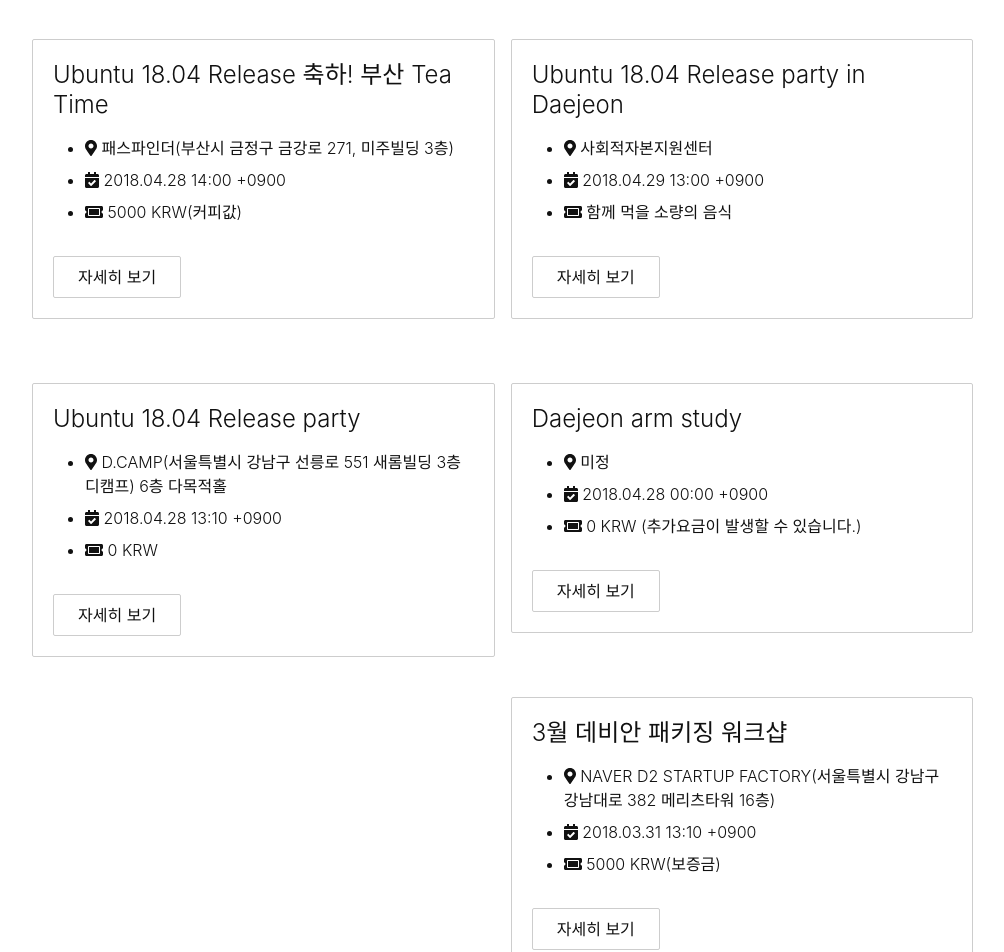
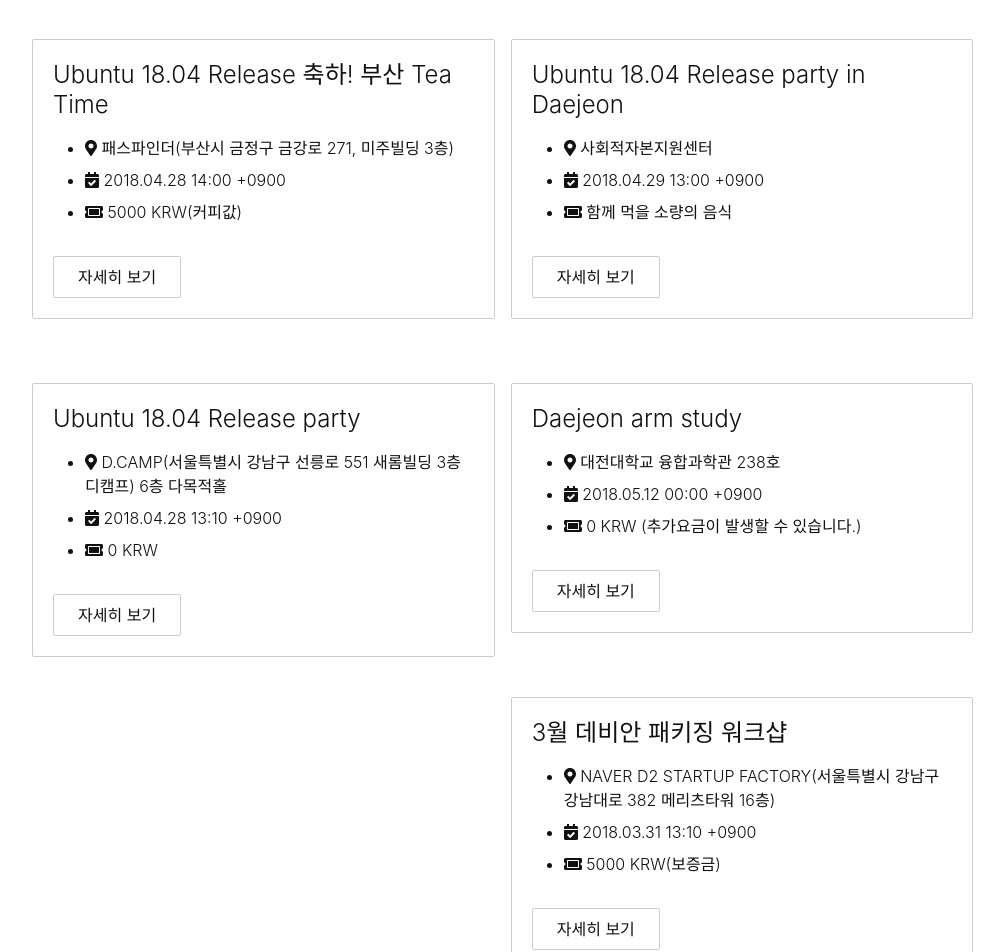
Before and after one commit to ubuntu-kr/events, a Jekyll site: the page built from index.html, in a window 1280 px wide. Shown: the part 590-1542 px from the top of the page, without its empty margins (121-1125 px from the left). Built offline with Jekyll 4.4.1, drawn with Linux system fonts in a browser that asks for light colours; some web fonts are replaced; the list of posts is cut into pages by our own code.

Commit message:
변경사항수정

```diff
--- a/_posts/2018-03-29-daejeon-arm-study.md
+++ b/_posts/2018-03-29-daejeon-arm-study.md
@@ -3,10 +3,11 @@ layout: event
 title:  "Daejeon arm study"
 desc: "대전 arm스터디"
 date: 2018-03-29 00:00:00 +0900
-start_time: 2018-04-28 00:00:00 +0900
+start_time: 2018-05-12 00:00:00 +0900
 submit_start: 2018-04-21 00:00:00 +0900
-submit_end: 2018-04-25 23:59:59 +0900
-location: "미정"
+submit_end: 2018-05-10 23:59:59 +0900
+location: "대전대학교 융합과학관 238호"
+location_query: "대전대학교+융합과학관"
 price: "0 KRW (추가요금이 발생할 수 있습니다.)"
 # ticket_link: "https://survey.ubuntu-kr.org/index.php/517667?lang=ko"
 image: "https://wiki.ubuntu-kr.org/images/a/a7/CortexStudy.jpg"
@@ -50,10 +51,11 @@ arm MCU인 ARM Cortex-M을 이용한 센서제어와 LTE-M모듈을 이용한
 [Syllabus of the ARM Cortex.pdf](https://drive.google.com/file/d/1y660wnIlBSpQC6bNdHFJZ5lzKoRTcPp-/view?usp=sharing)
 
 ## 안내사항
-- 부득이한 사정으로 참석하지 못하시는 경우, korea.ubuntu@gmail.com으로 4월 25일까지 취소연락을 하셔야 합니다.
-- 행사 사정에 따라 소정의 참가비가 발생될 수 있습니다.
+- 부득이한 사정으로 참석하지 못하시는 경우, korea.ubuntu@gmail.com으로 5월 10일까지 취소연락을 하셔야 합니다.
   - 등록 취소 없이 참석하지 않으시는 경우, 노쇼(No Show)로 간주되어, 추후 행사 참석에 불이익을 받을 수 있습니다.
+- 행사 사정에 따라 소정의 참가비가 발생될 . 있습니다.
 - 주차 지원을 해 드리지 않습니다. 되도록이면 대중교통을 이용해 주시기 바랍니다.
 - 참가 관련 문의는 korea.ubuntu@gmail.com으로 연락 바랍니다.
 
 ## 후원
+- 대전대 - 장소지원
```
